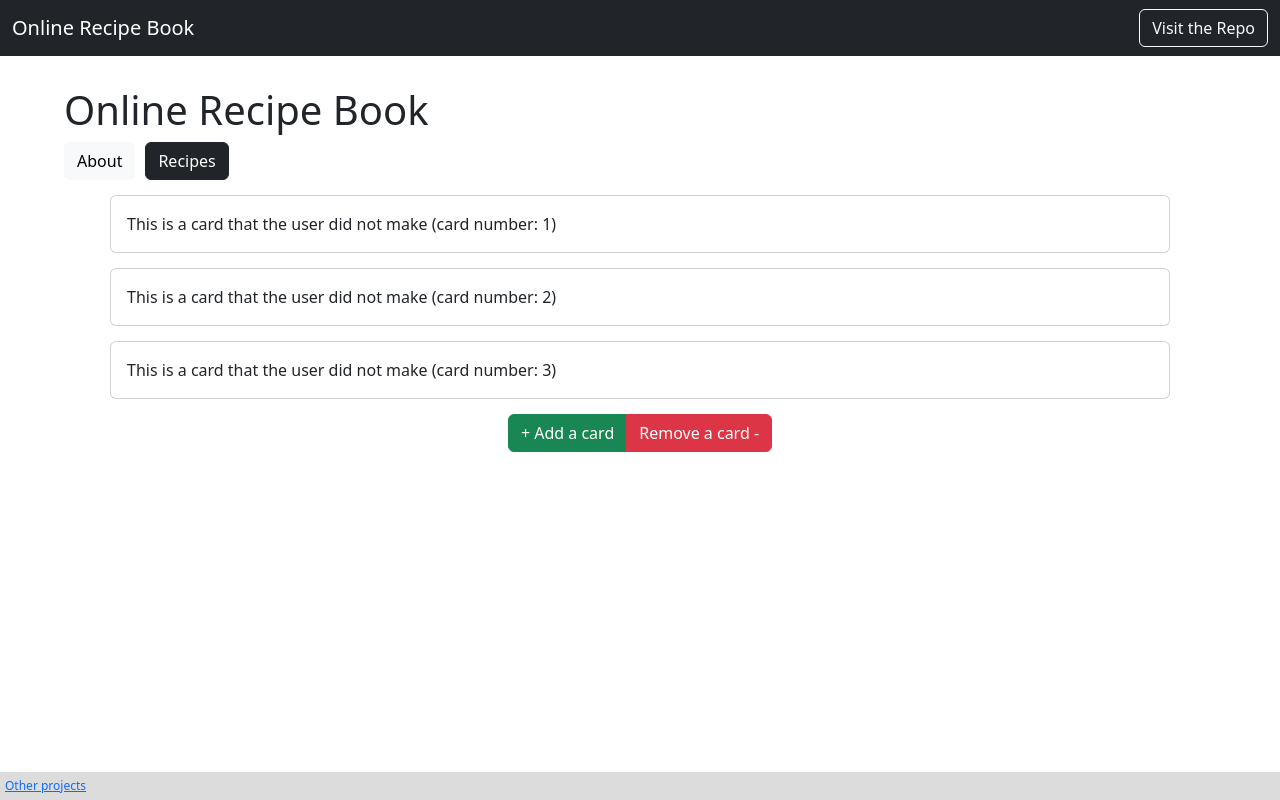
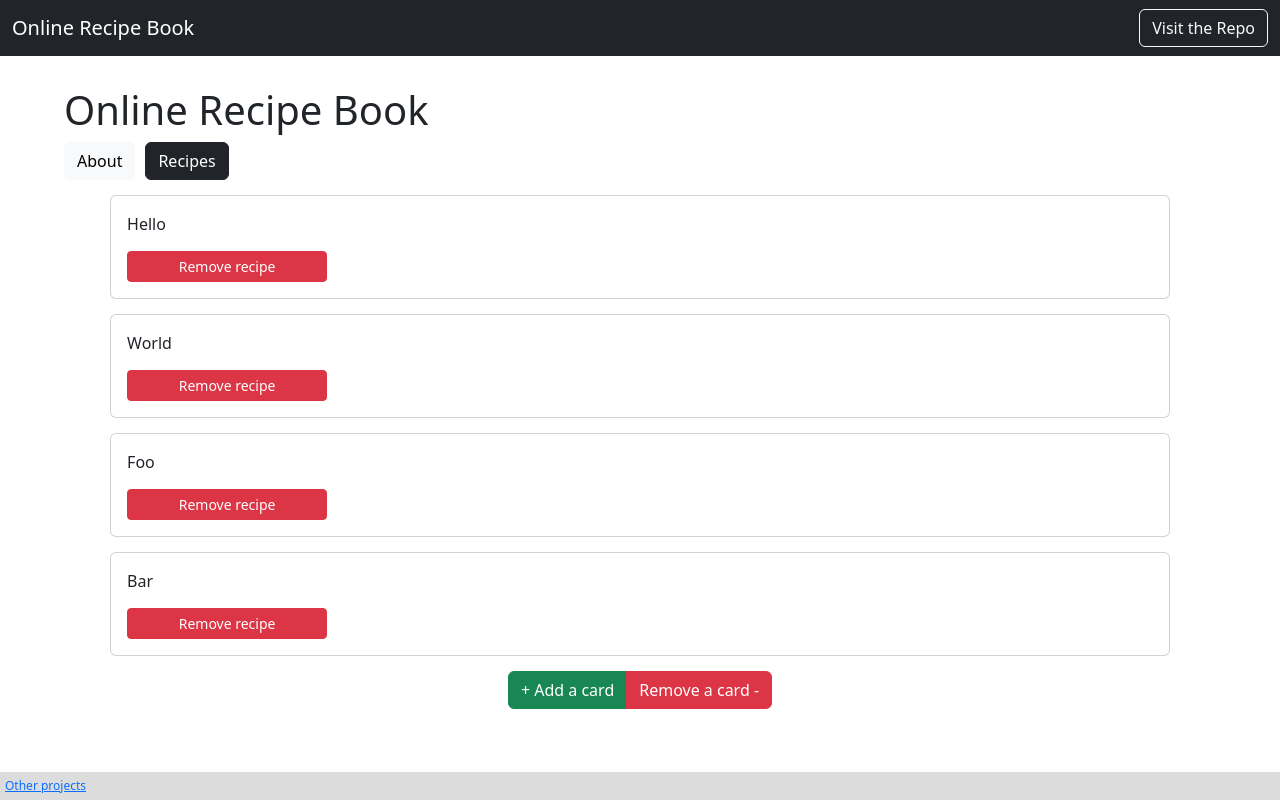
Before and after one commit to BenA03/portfolio-nextjs, a Next.js app: page / in a window 1280 px wide. Both pictures are taken after a click on the button "Recipes". Built offline with nearby package versions, Linux system fonts and the light colour scheme.

Commit message:
can now delete items from center of array

```diff
--- a/components/RecipeCard.js
+++ b/components/RecipeCard.js
@@ -1,9 +1,20 @@
-function RecipeCard(props)
-{
+function removeThis(props) {
+    let list = props.currList;
+    list.splice(props.index, 1);
+    console.log(list);
+    props.editList([...list]);
+}
+
+function RecipeCard(props) {
     return (
         <div class="card small-card center vertical-spacing">
-            <div class="card-body">
+            <div class="card-body column">
                 {props.content}
+                <button
+                    className="btn btn-sm btn-danger vertical-spacing"
+                    style={{ width: 200 }}
+                    onClick={()=>removeThis(props)}
+                >Remove recipe</button>
             </div>
         </div>);
 }
--- a/components/Recipes.js
+++ b/components/Recipes.js
@@ -3,16 +3,23 @@ import { useState } from "react";
 
 function instantiateItems() {
     let recipeArr = [];
-    for (let i = 0; i < 3; i++) {
-        recipeArr.push("This is a card that the user did not make");
-    }
+    recipeArr.push("Hello");
+    recipeArr.push("World");
+    recipeArr.push("Foo");
+    recipeArr.push("Bar");
     return recipeArr;
 }
 
 function Recipes() {
     const [list, alterList] = useState(instantiateItems());
     let recipeList = list.map((item, index) => {
-        return <RecipeCard key={index} content={item + " (card number: " + (index + 1) + ")"} />
+        return <RecipeCard
+            key={index}
+            index={index}
+            content={item}
+            editList = {alterList}
+            currList = {list}
+        />
     })
     return (
         <>
--- a/styles/globals.css
+++ b/styles/globals.css
@@ -51,3 +51,9 @@ footer
 {
   margin-right: 10px;
 }
+
+.column
+{
+  display: flex;
+  flex-direction: column;
+}
```
